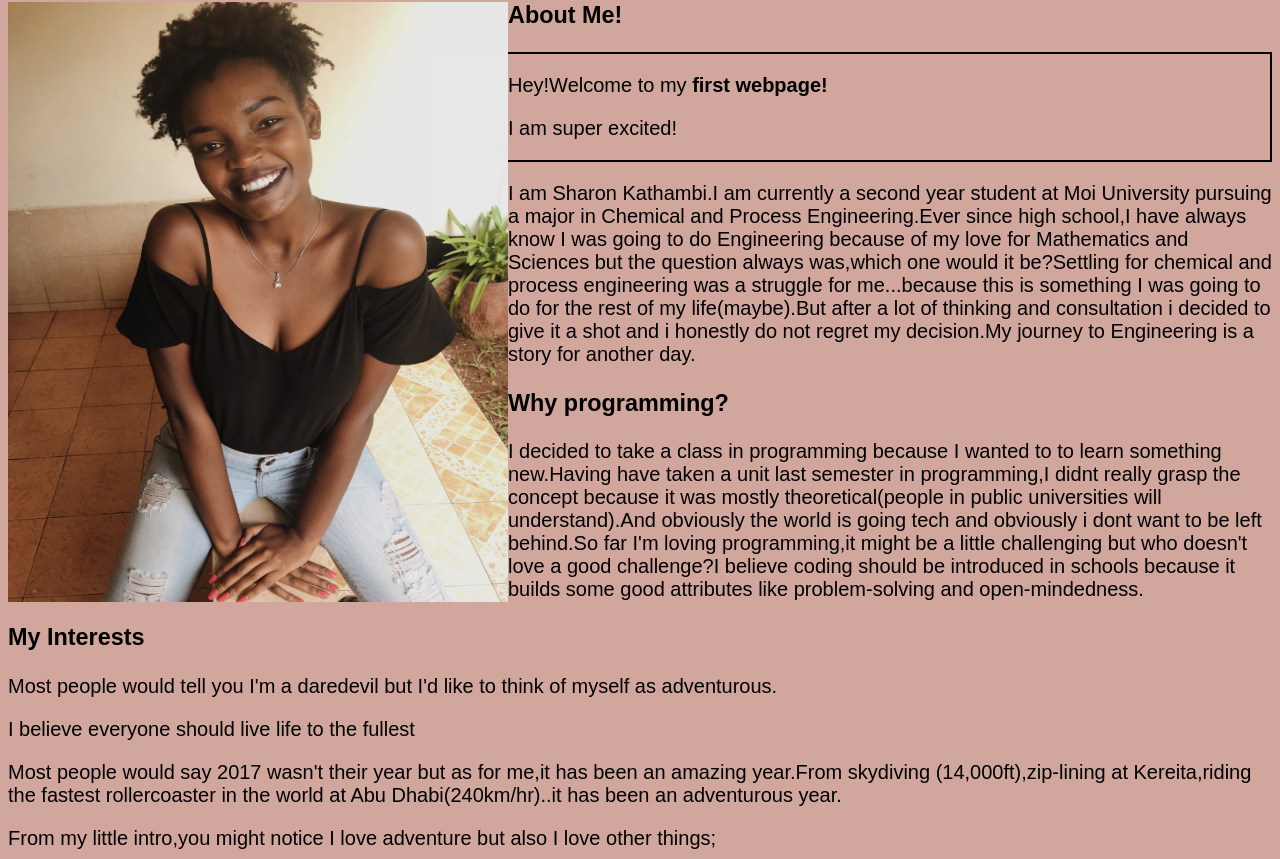
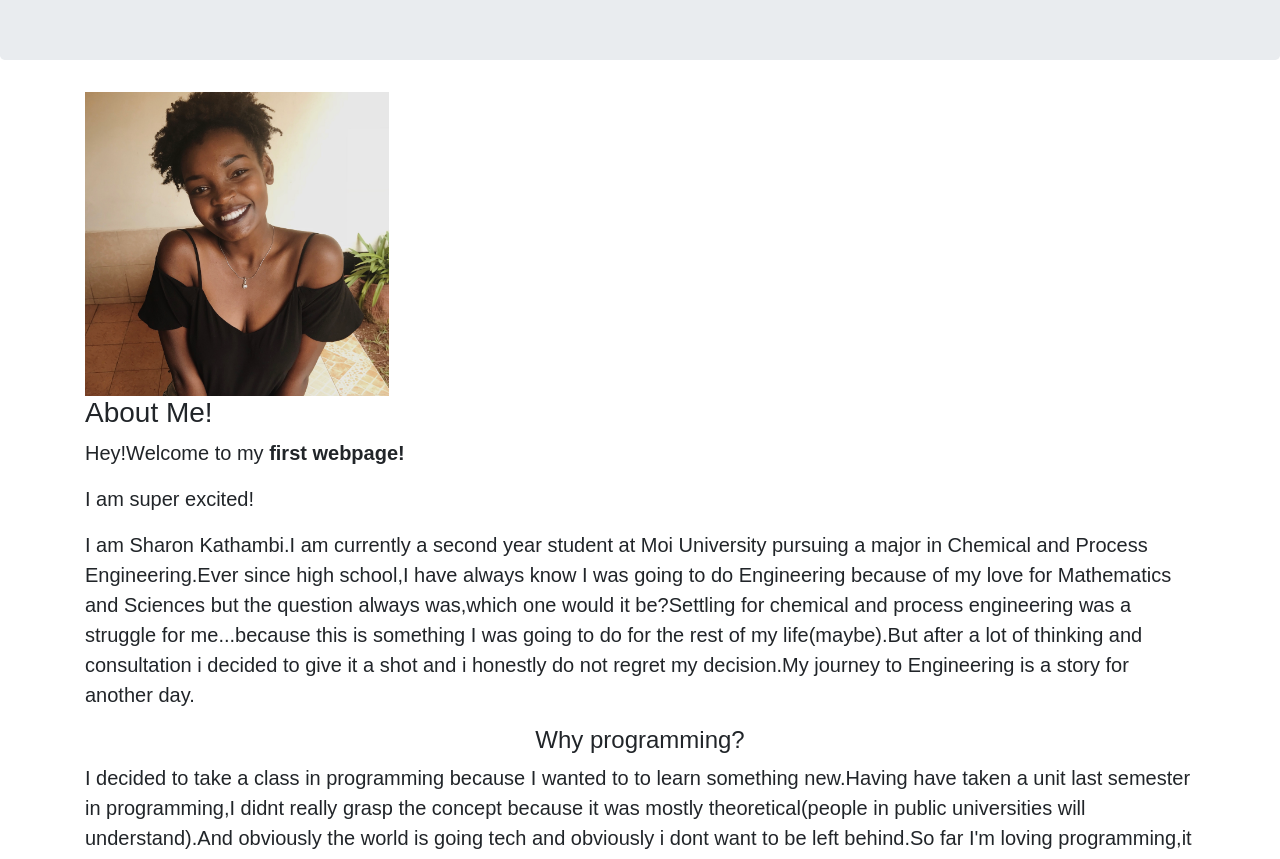
Before and after one commit to sharon-kathambi/sharon-kathambi.github.io, a plain HTML site: page index.html in a window 1280 px wide. Shown: the part 182-1041 px from the top of the page. Drawn offline with Linux system fonts and the light colour scheme.

Commit message:
add bootstrap styles

```diff
--- a/css/styles.css
+++ b/css/styles.css
@@ -1,14 +1,8 @@
 img.resize{
  width:500px;
- height:600px;
+ height:400px;
 }
-img.resize1{
-  width:500px;
-  height:300px;
-}
-body{
-  background-color: #D0A69D
-}
+
 h1{
   text-align: center;
   font-size: 50px;
@@ -17,14 +11,24 @@ h1{
 h2{
   text-align: center;
 }
-.test-box{
+.testbox1{
   border:2px solid ;
   font-size: 20px;
+  background-color: #FDCD6D;
+  padding: 6px;
+  margin: 20px;
 }
-img{
-  float: left;
-}
+
 body{
   font-size: 20px;
   font-family: sans-serif;
 }
+h4{
+  text-align: center;
+}
+.testbox2{
+  border: 2px;
+}
+.testbox3{
+border:1px;
+}
--- a/index.html
+++ b/index.html
@@ -1,22 +1,26 @@
 <!DOCTYPE html>
 <html>
 <head>
-   <link href="css/styles.css" rel="stylesheet" type="text/css">
-  <title>Sharon Kathambi</title>
+  <link href="css/bootstrap.css" rel="stylesheet" type="text/css">
+  <link href="css/styles.css" rel="stylesheet" type="text/css">
+    <title>Sharon Kathambi</title>
 </head>
 <body>
+<div class="jumbotron">
 <h1>Sharon Kathambi</h1>
 <h2>A student at <em>Moringa Prep</em></h2>
-<img  class="resize" src="image1.JPG" alt="An image of a sharon" />
+</div>
+<div class="container">
+<img  class="img-circle"  src="img.jpg" alt="An image of a sharon" width="304" height="304">
+
 <h3>About Me!</h3>
-<div class="test-box">
+
   <p>Hey!Welcome to my <strong>first webpage!</strong></p>
   <p>I am super excited!</p>
-</div>
   <p>I am Sharon Kathambi.I am currently a second year student at Moi University pursuing a major in Chemical and Process Engineering.Ever since high school,I have always know I was going to do Engineering because of my love for Mathematics and Sciences but the question always was,which one would it be?Settling for chemical and process engineering was a struggle for me...because this is something I was going to do for the rest of my life(maybe).But after a lot of thinking and consultation i decided to give it a shot and i honestly do not regret my decision.My journey to Engineering is a story for another day.</p>
-  <h3>Why programming?</h3>
+<h4>Why programming?</h4>
   <p>I decided to take a class in programming because I wanted to to learn something new.Having have taken a unit last semester in programming,I didnt really grasp the concept because it was mostly theoretical(people in public universities will understand).And obviously the world is going tech and obviously i dont want to be left behind.So far I'm loving programming,it might be a little challenging but who doesn't love a good challenge?I believe coding should be introduced in schools because it builds some good attributes like problem-solving and open-mindedness.</p>
-  <h3>My Interests</h3>
+  <h4>My Interests</h4>
   <p>Most people would tell you I'm a daredevil but I'd like to think of myself as adventurous.</p>
   <p>I believe everyone should live life to the fullest</p>
   <p>Most people would say 2017 wasn't their year but as for me,it has been an amazing year.From skydiving (14,000ft),zip-lining at Kereita,riding the fastest rollercoaster in the world at Abu Dhabi(240km/hr)..it has been an adventurous year.</p>
@@ -29,6 +33,6 @@
   </ul>
   <p>In my small duration at Moringa,I've been able to create some few projects and I am excited to share them with you.</p>
 
-
+</div>
 </body>
 </html>
```
Also changed, not shown: bgimage.jpg (added), img.jpg (added).
